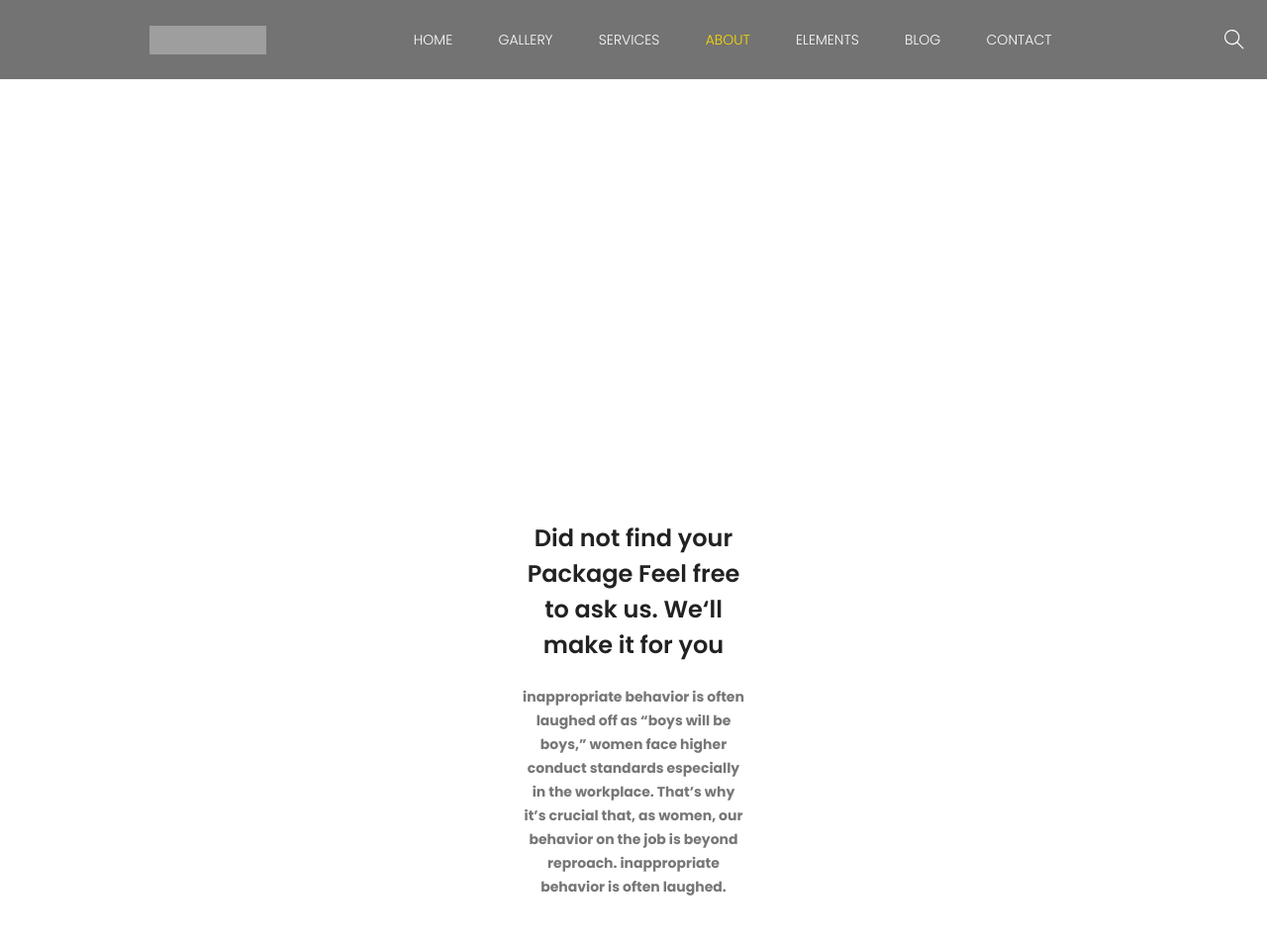
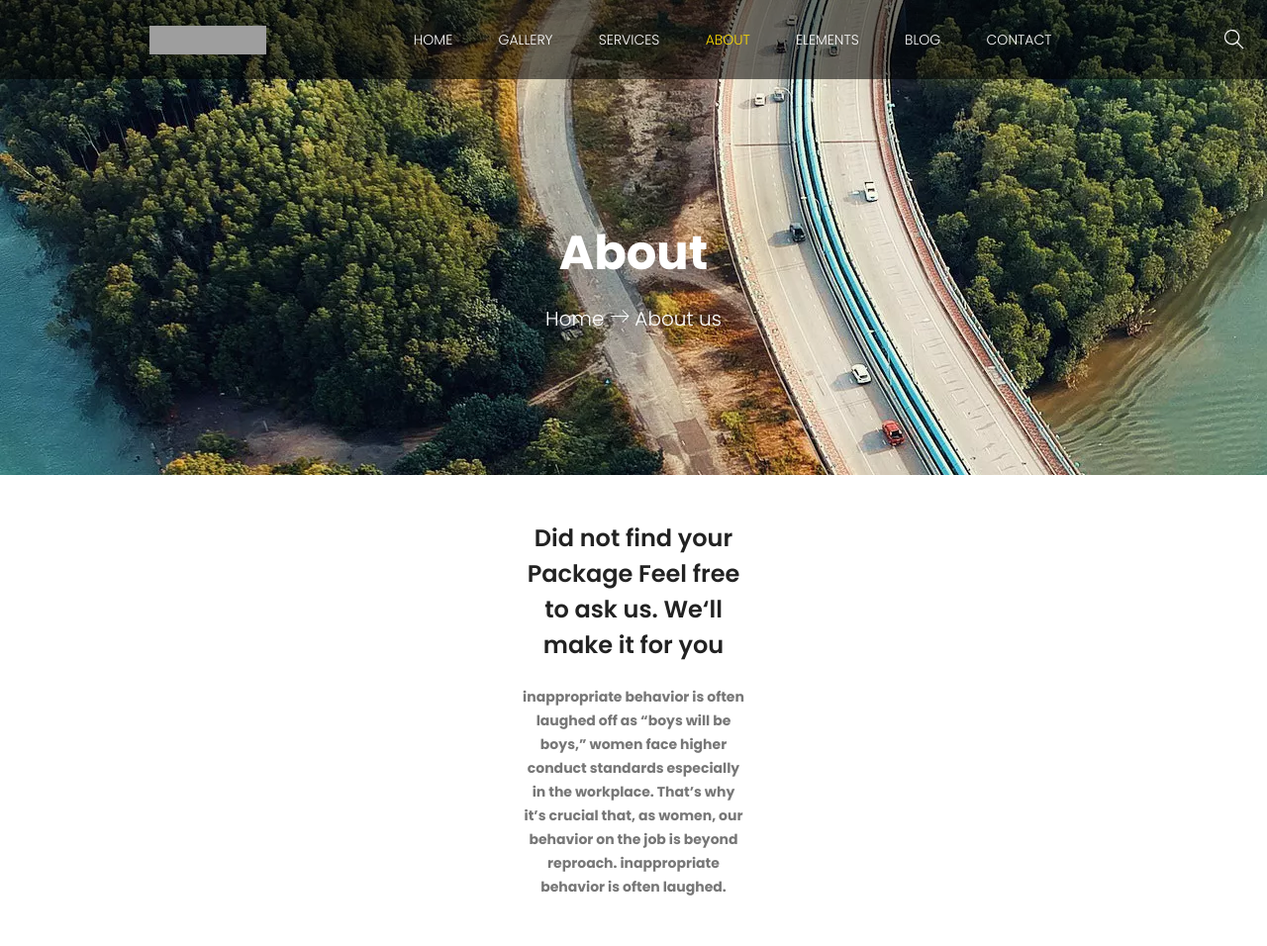
Before and after one commit to henriquechr11/bit-map, a plain HTML site: page about.html in a window 1280 px wide. Shown: the top 956 px of the page at 99% size. Drawn offline with Linux system fonts and the light colour scheme; grey boxes are pictures that could not be loaded.

Commit message:
Add files via upload

```diff
--- a/about.css
+++ b/about.css
@@ -17,7 +17,7 @@ body
 {
     width: 100%;
     height: 60vh;
-    background-image: url(img/home-banner.jpg);
+    background-image: url(home-banner.jpg.webp);
     display: flex;
     flex-direction: column;
         position: relative;
```
